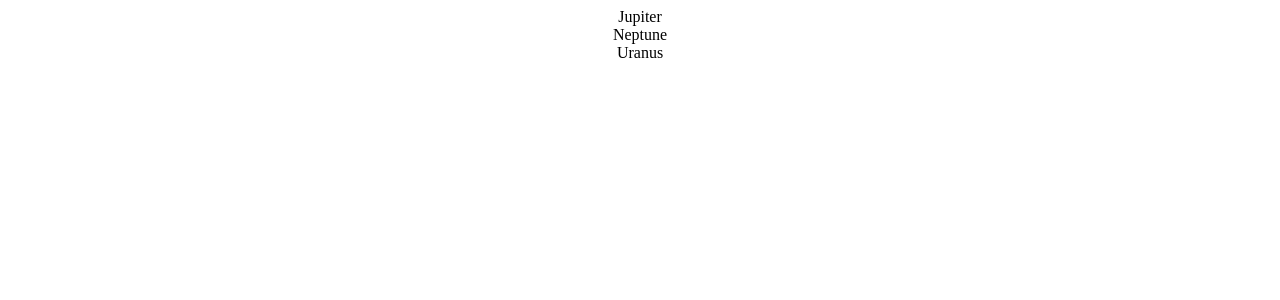
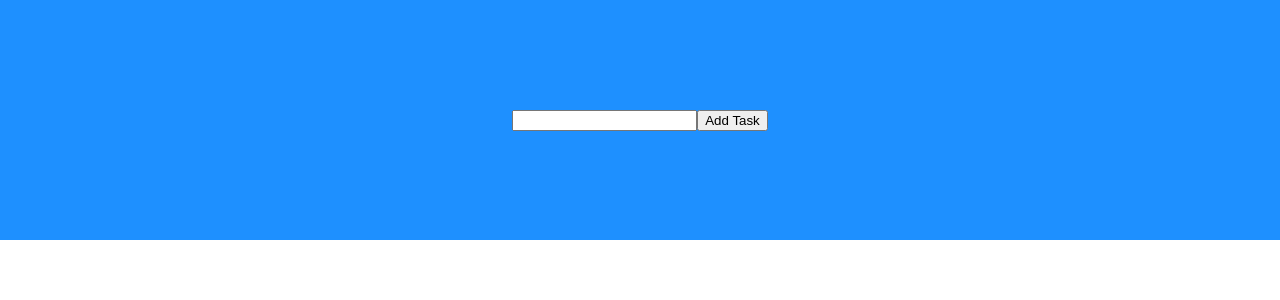
Before and after one commit to Alesso2805/react-course, a React (Create React App) app: page / in a window 1280 px wide. Shown: the top 300 px of the page. Built offline with nearby package versions, Linux system fonts and the light colour scheme.

Commit message:
episode 5: CRUD in React

```diff
--- /dev/null
+++ b/src/App.css
@@ -0,0 +1,47 @@
+.App {
+  display: flex;
+  align-items: center;
+  flex-direction: column;
+  width: 100vw;
+  font-family: Arial, Helvetica, sans-serif;
+}
+
+body {
+  margin: 0;
+  padding: 0;
+}
+
+.addTask {
+  height: 30vh;
+  background-color: dodgerblue;
+  width: 100%;
+  display: flex;
+  justify-content: center;
+  align-items: center;
+}
+
+.list {
+  height: auto;
+  width: 100%;
+  display: flex;
+  align-items: center;
+  padding-top: 50px;
+  flex-direction: column;
+}
+
+.task {
+  width: 500px;
+  height: 50px;
+  display: flex;
+  margin: 15px;
+  display: flex;
+  align-items: center;
+  justify-content: center;
+}
+
+.task button {
+  width: auto;
+  height: 20px;
+  margin-left: 5px;
+  text-align: center;
+}
--- a/src/App.js
+++ b/src/App.js
@@ -1,24 +1,50 @@
-import styles from './App.module.css';
-import { User } from './User'
-import { Planets } from './Planets'
+import "./App.css"
+import {useState} from "react";
+import { Task } from "./Task";
+function App() {
+  const [todoList, setTodoList] = useState([]);
+  const [newTask, setNewTask] = useState("");
 
-function App() {
-    const planets  = [
-        {name: "Mars", isGasPlanet: false},
-        {name: "Earth", isGasPlanet: false},
-        {name: "Jupiter", isGasPlanet: true},
-        {name: "Venus", isGasPlanet: false},
-        {name: "Neptune", isGasPlanet: true},
-        {name: "Uranus", isGasPlanet: true},
-    ];
+  const handleChange = (event) => {
+    setNewTask(event.target.value);
+  };
+
+  const addTask = () => {
+    const task = {
+      id: todoList.length === 0 ? 1 : todoList[todoList.length - 1].id + 1,
+      taskName: newTask,
+      completed: false,
+    };
+    setTodoList([...todoList, task]);
+  };
+
+  const deleteTask = (id) => {
+    setTodoList(todoList.filter((task) =>  task.id !== id));
+  };
+
+  const completeTask = (id) => {
+    setTodoList(
+        todoList.map((task) => {
+          if (task.id === id) {
+            return { ...task, completed: true };
+          } else {
+            return task;
+          }
+        })
+    );
+  };
 
   return (
-      <div className={styles.App}>
-          {planets.map((planet, key) => {
-              if (planet.isGasPlanet === true){
-                  return <Planets name={planet.name}/>;
-              }
-          })}
+      <div className="App">
+        <div className="addTask">
+          <input type="text" onChange={handleChange}/>
+          <button onClick={addTask}>Add Task</button>
+        </div>
+        <div className="list">
+          {todoList.map((task) => {
+            return <Task taskName ={task.taskName} id={task.id} completed={task.completed} deleteTask={deleteTask} completeTask={completeTask}></Task>
+        })}
+        </div>
       </div>
   );
 }
--- a/src/App.module.css
+++ /dev/null
@@ -1,42 +0,0 @@
-.App {
-  text-align: center;
-}
-
-.App-logo {
-  height: 40vmin;
-  pointer-events: none;
-}
-
-@media (prefers-reduced-motion: no-preference) {
-  .App-logo {
-    animation: App-logo-spin infinite 20s linear;
-  }
-}
-
-.App-header {
-  background-color: #282c34;
-  min-height: 100vh;
-  display: flex;
-  flex-direction: column;
-  align-items: center;
-  justify-content: center;
-  font-size: calc(10px + 2vmin);
-  color: white;
-}
-
-.App-link {
-  color: #61dafb;
-}
-
-@keyframes App-logo-spin {
-  from {
-    transform: rotate(0deg);
-  }
-  to {
-    transform: rotate(360deg);
-  }
-}
-
-.name {
-  color: red;
-}
--- /dev/null
+++ b/src/Task.js
@@ -0,0 +1,9 @@
+export const Task = (props) => {
+    return (
+        <div className="task" style={{backgroundColor: props.completed ? "green" : "white"}}>
+            <h1>{props.taskName}</h1>
+            <button onClick={() => props.completeTask(props.id)}>Complete</button>
+            <button onClick={() => props.deleteTask(props.id)}>X</button>
+        </div>
+    );
+}
```
